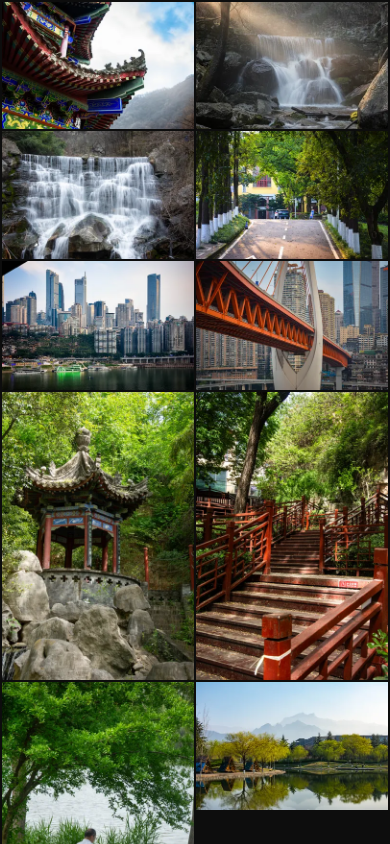
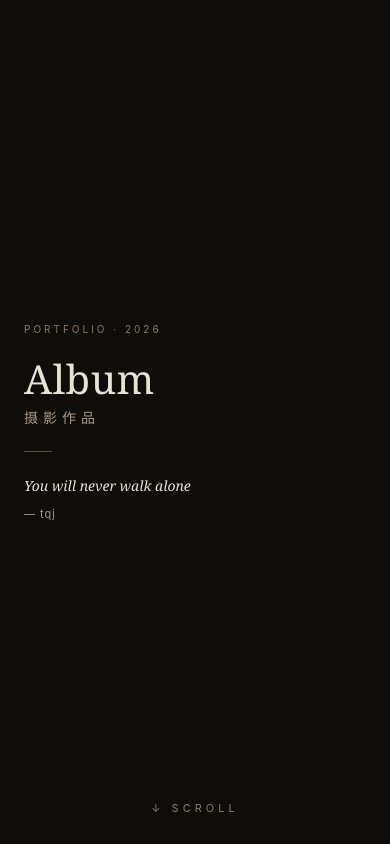
Before and after one commit to TQJ2007-git/TQJ-s-album, a website: page public/index.html in a window 390 px wide. Shown: the top 844 px of the page. Drawn offline with Linux system fonts and the light colour scheme.

Commit message:
build: regenerate public/ for editorial style upgrade

```diff
--- a/public/index.html
+++ b/public/index.html
@@ -3,11 +3,22 @@
 <head>
   <meta charset="UTF-8">
   <meta name="viewport" content="width=device-width, initial-scale=1.0">
-  <title>摄影作品</title>
+  <title>Album · 摄影作品</title>
   <link rel="stylesheet" href="style.css">
 </head>
 <body>
-  <div class="gallery">
+  <section class="hero">
+    <div class="hero-inner">
+      <div class="hero-label" lang="en">PORTFOLIO · 2026</div>
+      <h1 class="hero-title" lang="en">Album</h1>
+      <div class="hero-subtitle">摄影作品</div>
+      <div class="hero-divider"></div>
+      <p class="hero-quote" lang="en">You will never walk alone</p>
+      <div class="hero-author">— tqj</div>
+    </div>
+    <a href="#gallery" class="hero-scroll" lang="en">↓ SCROLL</a>
+  </section>
+  <main id="gallery" class="gallery">
       <img src="photos/thumb/3b92c1a3-85e0-447f-a3b4-3970d3bdc30d.webp" alt="3b92c1a3-85e0-447f-a3b4-3970d3bdc30d.png" data-full="photos/full/3b92c1a3-85e0-447f-a3b4-3970d3bdc30d.webp" loading="lazy">
       <img src="photos/thumb/4253f180-7d21-41f2-ac56-b8452f425589.webp" alt="4253f180-7d21-41f2-ac56-b8452f425589.png" data-full="photos/full/4253f180-7d21-41f2-ac56-b8452f425589.webp" loading="lazy">
       <img src="photos/thumb/99E_0577.webp" alt="99E_0577.jpg" data-full="photos/full/99E_0577.webp" loading="lazy">
@@ -22,7 +33,11 @@
       <img src="photos/thumb/钢琴木屋.webp" alt="钢琴木屋.jpg" data-full="photos/full/钢琴木屋.webp" loading="lazy">
       <img src="photos/thumb/钢琴木屋2.webp" alt="钢琴木屋2.jpg" data-full="photos/full/钢琴木屋2.webp" loading="lazy">
       <img src="photos/thumb/高冠峪.webp" alt="高冠峪.jpg" data-full="photos/full/高冠峪.webp" loading="lazy">
-  </div>
+  </main>
+  <footer class="site-footer">
+    <div class="footer-divider"></div>
+    <div class="footer-text" lang="en">© 2026 tqj</div>
+  </footer>
   <div class="lightbox" id="lightbox">
     <img id="lightbox-img" src="" alt="">
   </div>
--- a/public/style.css
+++ b/public/style.css
@@ -4,18 +4,124 @@
   box-sizing: border-box;
 }
 
+html {
+  scroll-behavior: smooth;
+}
+
 body {
-  background: #0d0d0d;
-  color: #ccc;
+  background: #0f0d0a;
+  color: #e8e2d6;
   font-family: -apple-system, BlinkMacSystemFont, "Segoe UI", Roboto, sans-serif;
   min-height: 100vh;
+  -webkit-font-smoothing: antialiased;
+  -moz-osx-font-smoothing: grayscale;
 }
+
+/* ===== Hero ===== */
+
+.hero {
+  min-height: 100vh;
+  display: flex;
+  flex-direction: column;
+  align-items: center;
+  justify-content: center;
+  padding: 28px;
+  position: relative;
+}
+
+.hero-inner {
+  max-width: 720px;
+  width: 100%;
+  text-align: left;
+}
+
+.hero-label {
+  color: #8a7a6a;
+  font-size: 11px;
+  letter-spacing: 4px;
+  text-transform: uppercase;
+  margin-bottom: 32px;
+}
+
+.hero-title {
+  font-family: Georgia, "Times New Roman", serif;
+  color: #e8e2d6;
+  font-size: 64px;
+  font-weight: 400;
+  line-height: 1;
+  letter-spacing: 0.5px;
+}
+
+.hero-subtitle {
+  font-family: "Songti SC", "Source Han Serif SC", "Noto Serif SC", serif;
+  color: #a89888;
+  font-size: 18px;
+  font-weight: 400;
+  letter-spacing: 6px;
+  margin-top: 8px;
+}
+
+.hero-divider {
+  width: 28px;
+  height: 1px;
+  background: #5a4d3d;
+  margin-top: 24px;
+}
+
+.hero-quote {
+  font-family: Georgia, "Times New Roman", serif;
+  font-style: italic;
+  color: #e8e2d6;
+  font-size: 16px;
+  margin-top: 24px;
+}
+
+.hero-author {
+  color: #a89888;
+  font-size: 12px;
+  letter-spacing: 1px;
+  margin-top: 12px;
+}
+
+.hero-scroll {
+  position: absolute;
+  bottom: 32px;
+  left: 50%;
+  transform: translateX(-50%);
+  color: #8a7a6a;
+  font-size: 11px;
+  letter-spacing: 4px;
+  text-decoration: none;
+  animation: heroScroll 1.5s ease-in-out infinite;
+}
+
+.hero-scroll:focus-visible {
+  outline: 2px solid #a89888;
+  outline-offset: 4px;
+  border-radius: 2px;
+}
+
+@keyframes heroScroll {
+  0%, 100% { transform: translate(-50%, 0); }
+  50%      { transform: translate(-50%, 4px); }
+}
+
+@media (prefers-reduced-motion: reduce) {
+  .hero-scroll {
+    animation: none;
+  }
+  .gallery img {
+    transition: none;
+  }
+}
+
+/* ===== Gallery ===== */
 
 .gallery {
   display: grid;
-  grid-template-columns: repeat(auto-fill, minmax(280px, 1fr));
-  gap: 4px;
-  padding: 4px;
+  grid-template-columns: repeat(auto-fill, minmax(320px, 1fr));
+  gap: 24px;
+  padding: 32px;
 }
 
 .gallery img {
@@ -23,12 +129,38 @@ body {
   height: auto;
   display: block;
   cursor: pointer;
-  transition: opacity 0.2s;
+  transition: opacity 0.3s ease, transform 0.3s ease;
 }
 
 .gallery img:hover {
-  opacity: 0.85;
+  opacity: 0.7;
+  transform: scale(0.99);
 }
+
+/* ===== Footer ===== */
+
+.site-footer {
+  margin-top: 80px;
+  padding-bottom: 60px;
+  display: flex;
+  flex-direction: column;
+  align-items: center;
+  gap: 16px;
+}
+
+.footer-divider {
+  width: 28px;
+  height: 1px;
+  background: #5a4d3d;
+}
+
+.footer-text {
+  color: #a89888;
+  font-size: 11px;
+  letter-spacing: 2px;
+}
+
+/* ===== Lightbox (unchanged) ===== */
 
 .lightbox {
   display: none;
@@ -85,10 +217,44 @@ body {
   font-size: 0.875rem;
 }
 
+/* ===== Mobile ===== */
+
 @media (max-width: 600px) {
+  .hero {
+    padding: 24px;
+  }
+
+  .hero-label {
+    font-size: 10px;
+    letter-spacing: 3px;
+    margin-bottom: 24px;
+  }
+
+  .hero-title {
+    font-size: 40px;
+  }
+
+  .hero-subtitle {
+    font-size: 14px;
+    letter-spacing: 5px;
+  }
+
+  .hero-quote {
+    font-size: 14px;
+  }
+
+  .hero-author {
+    font-size: 11px;
+  }
+
   .gallery {
     grid-template-columns: repeat(auto-fill, minmax(160px, 1fr));
-    gap: 2px;
-    padding: 2px;
+    gap: 12px;
+    padding: 16px;
+  }
+
+  .site-footer {
+    margin-top: 48px;
+    padding-bottom: 40px;
   }
 }
```
